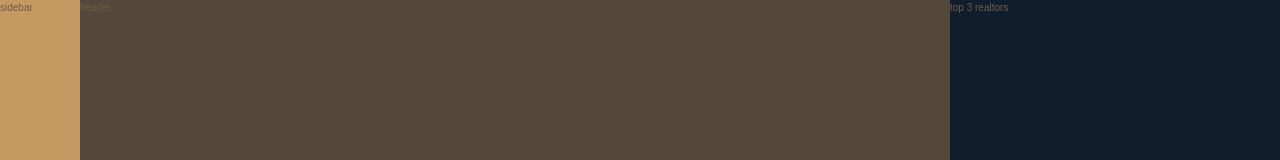
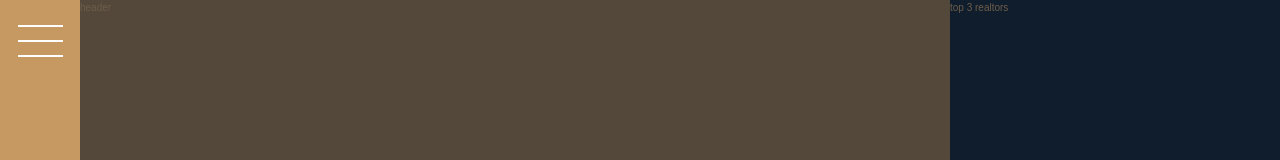
Before and after one commit to sumgwork/css-grid-project-nexter, a website: page index.html in a window 1280 px wide. Shown: the top 160 px of the page. Drawn offline with Linux system fonts and the light colour scheme.

Commit message:
quick non-functioning sidebar

```diff
--- a/index.html
+++ b/index.html
@@ -15,7 +15,9 @@
   </head>
   <body>
     <div class="container">
-      <div class="sidebar">sidebar</div>
+      <div class="sidebar">
+        <button class="nav-button"></button>
+      </div>
       <header class="header">header</header>
       <div class="realtors">top 3 realtors</div>
       <section class="features">
--- a/sass/_sidebar.scss
+++ b/sass/_sidebar.scss
@@ -2,4 +2,32 @@
     background: $color-primary;
     grid-column: sidebar-start/sidebar-end;
     grid-row: 1/-1;
+    display: flex;
+    justify-content: center;
 }
+
+.nav-button {
+    border: none;
+    border-radius: 0;
+    background: white;
+    height: 2px;
+    width: 4.5rem;
+    margin-top: 4rem;
+
+    &::before,
+    &::after {
+        content: "";
+        background: white;
+        height: 2px;
+        width: 4.5rem;
+        display: block;
+    }
+
+    &::before {
+        transform: translateY(-1.5rem);
+    }
+
+    &::after {
+        transform: translateY(1.3rem);
+    }
+}
```
Also changed, not shown: css/style.css.
